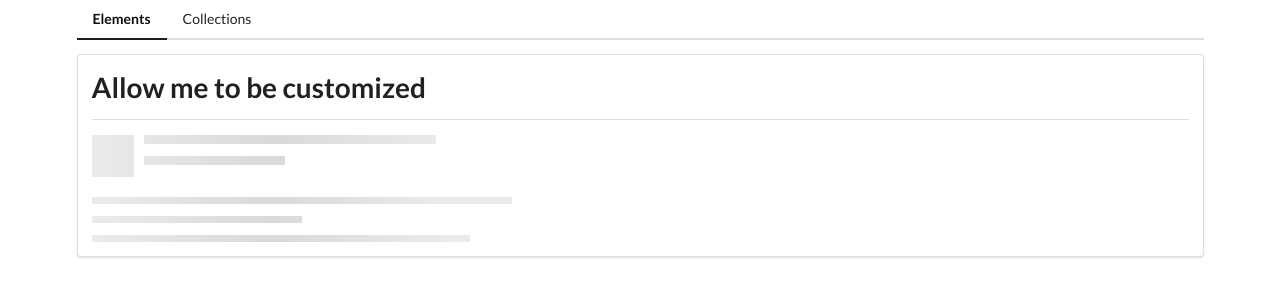
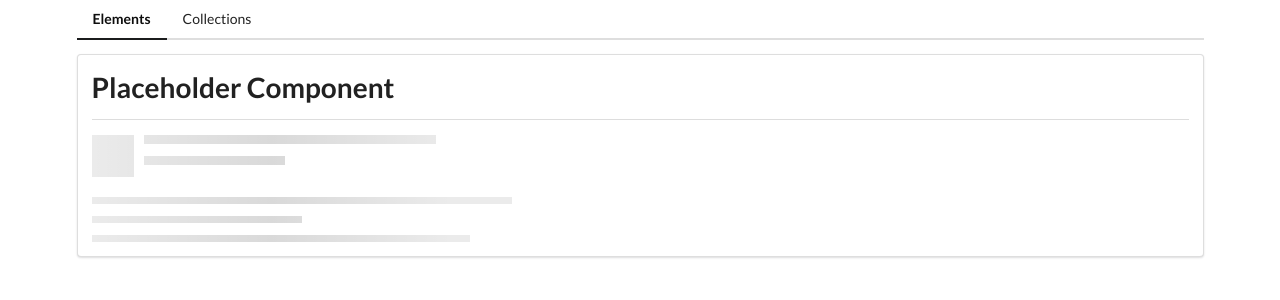
Before and after one commit to ken0901/Angular-Template-Syntax, an Angular app: page /elements in a window 1280 px wide. Shown: the top 300 px of the page. Built offline with nearby package versions, Linux system fonts and the light colour scheme.

Commit message:
Grabbing content with NgContent

```diff
--- a/src/app/projects/module-project/components/elements-home/elements-home.component.html
+++ b/src/app/projects/module-project/components/elements-home/elements-home.component.html
@@ -1,2 +1,5 @@
-<app-divider></app-divider>
+<!-- <app-divider title = "Placeholder Component"></app-divider> -->
+<app-divider>
+    Placeholder Component
+</app-divider>
 <app-placeholder [header]="true" [lines]="3"></app-placeholder>
--- a/src/app/projects/module-project/shared/divider/divider.component.html
+++ b/src/app/projects/module-project/shared/divider/divider.component.html
@@ -1,2 +1,4 @@
-<h1>Allow me to be customized</h1>
+<h1>
+    <ng-content></ng-content>
+</h1>
 <div class="ui divider"></div>
```
